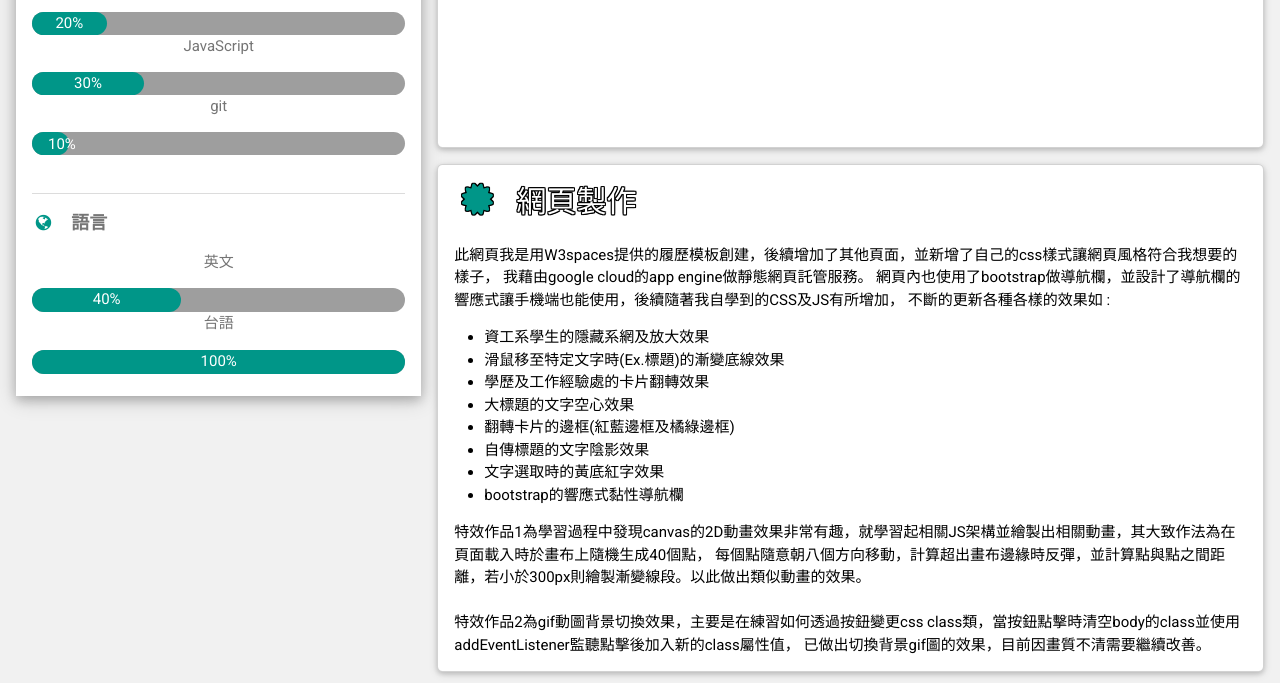
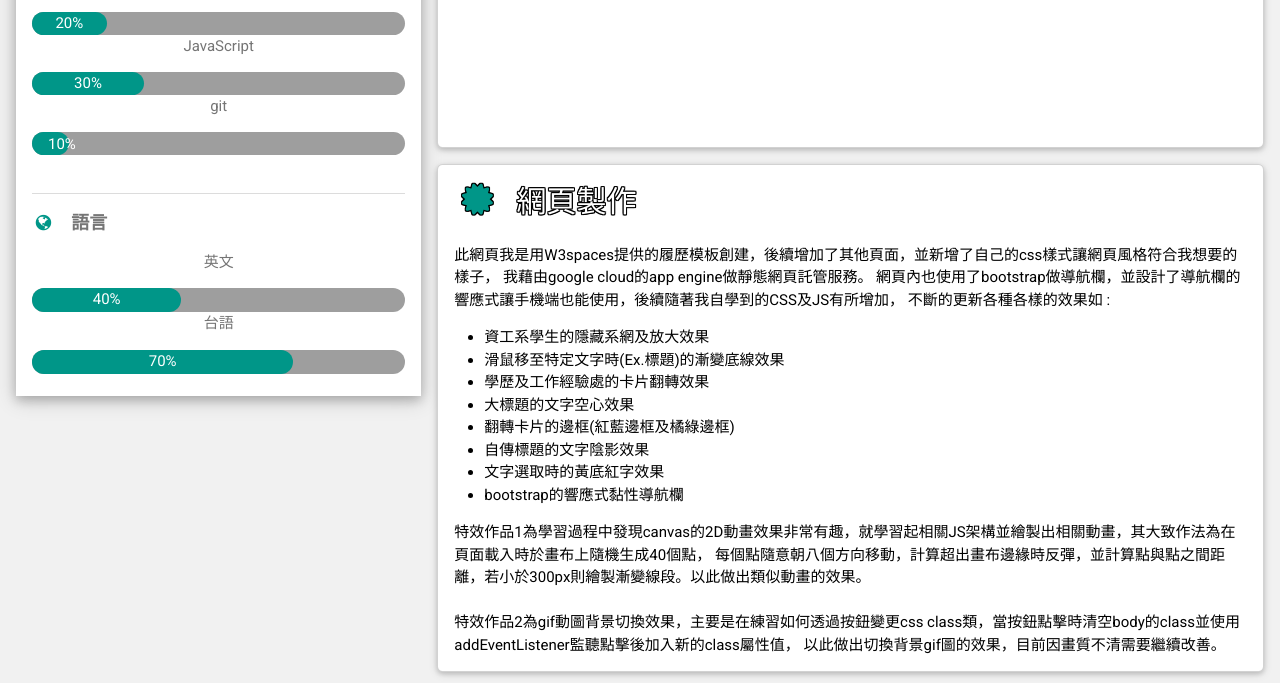
Before and after one commit to justin90117/xueqian, a plain HTML site: page index.html in a window 1280 px wide. Shown: the part 1045-1728 px from the top of the page. Drawn offline with nearby package versions, Linux system fonts and the light colour scheme; files that its build step writes are made by us from their sources; files whose address does not match are found by name.

Commit message:
第13次提交

```diff
--- a/index.html
+++ b/index.html
@@ -154,8 +154,8 @@
                         <p class="text_center">台語</p>
                         <div class="w3-grey w3-round-xlarge">
                             <div class="w3-container w3-center w3-round-xlarge w3-teal"
-                                style="height: 24px; width: 100%">
-                                100%
+                                style="height: 24px; width: 70%">
+                                70%
                             </div>
                         </div>
                         <br />
@@ -278,7 +278,7 @@
                         每個點隨意朝八個方向移動，計算超出畫布邊緣時反彈，並計算點與點之間距離，若小於300px則繪製漸變線段。以此做出類似動畫的效果。</br>
                         </br>
                         特效作品2為gif動圖背景切換效果，主要是在練習如何透過按鈕變更css class類，當按鈕點擊時清空body的class並使用addEventListener監聽點擊後加入新的class屬性值，
-                        已做出切換背景gif圖的效果，目前因畫質不清需要繼續改善。
+                        以此做出切換背景gif圖的效果，目前因畫質不清需要繼續改善。
                     </p>
                 </div>
             </div>
```
